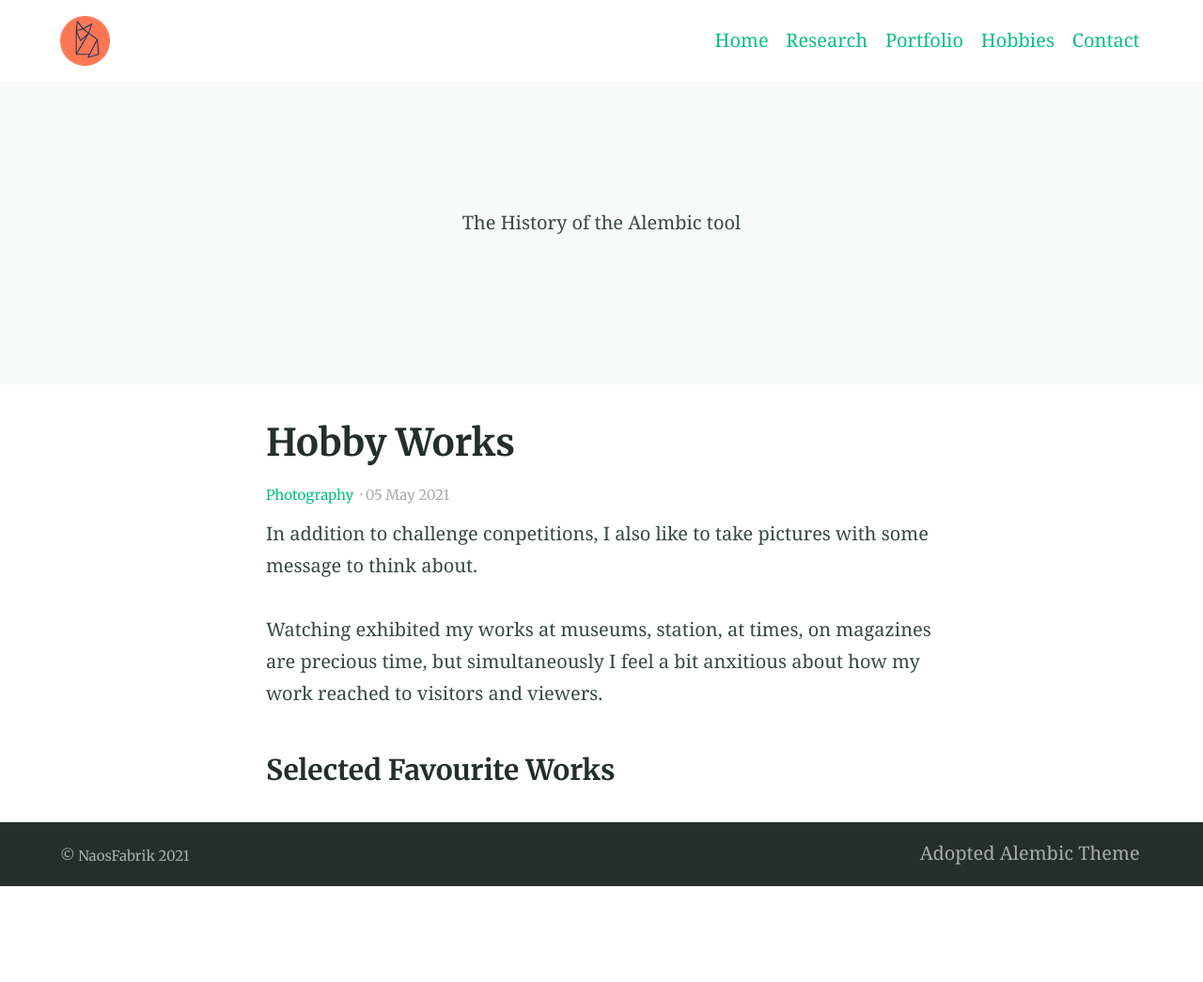
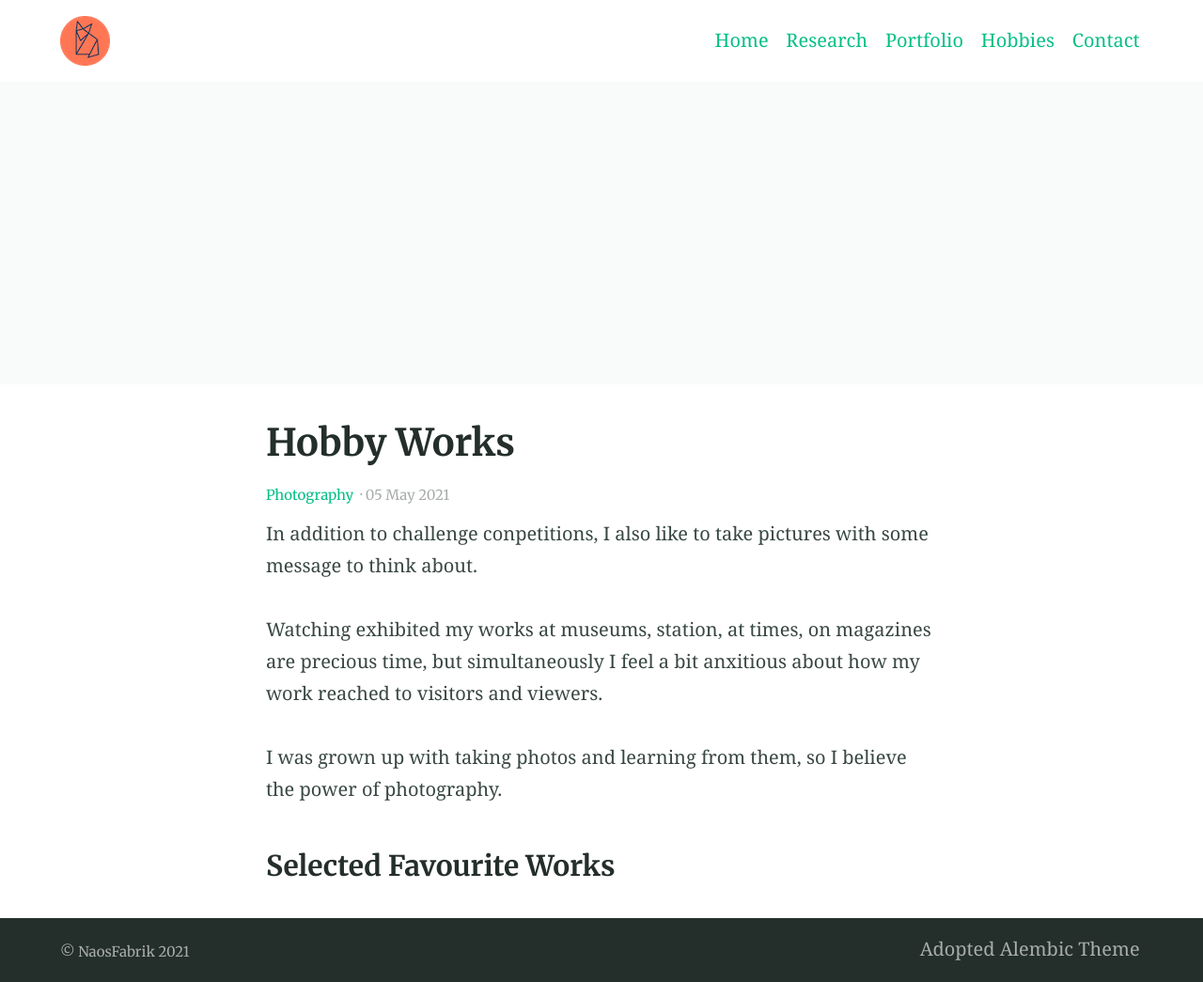
Before and after one commit to NaosFabrik/NaosFabrik.github.io, a Jekyll site: the page built from _posts/2021-05-05-photography-hobby.md, in a window 1280 px wide. Shown: the whole page at 94% size. Built offline with Jekyll 4.4.1, drawn with Linux system fonts in a browser that asks for light colours; before the commit the page ends 943 px from its top, so only the background shows below that.

Commit message:
Update 2021-05-05-photography-hobby.md

```diff
--- a/_posts/2021-05-05-photography-hobby.md
+++ b/_posts/2021-05-05-photography-hobby.md
@@ -3,10 +3,11 @@ title: Hobby Works
 categories:
 - Photography
 feature_text: |
-  The History of the Alembic tool
 ---
 In addition to challenge conpetitions, I also like to take pictures with some message to think about.
 
 Watching exhibited my works at museums, station, at times, on magazines are precious time, but simultaneously I feel a bit anxitious about how my work reached to visitors and viewers.
 
+I was grown up with taking photos and learning from them, so I believe the power of photography.
+
 ### Selected Favourite Works
```
